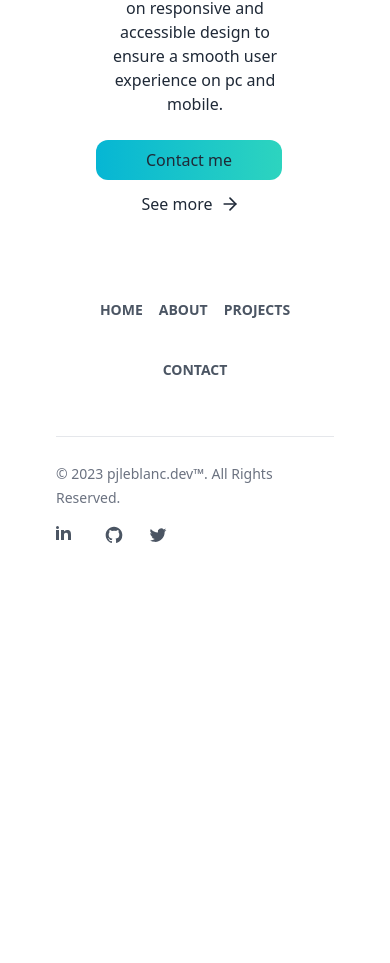
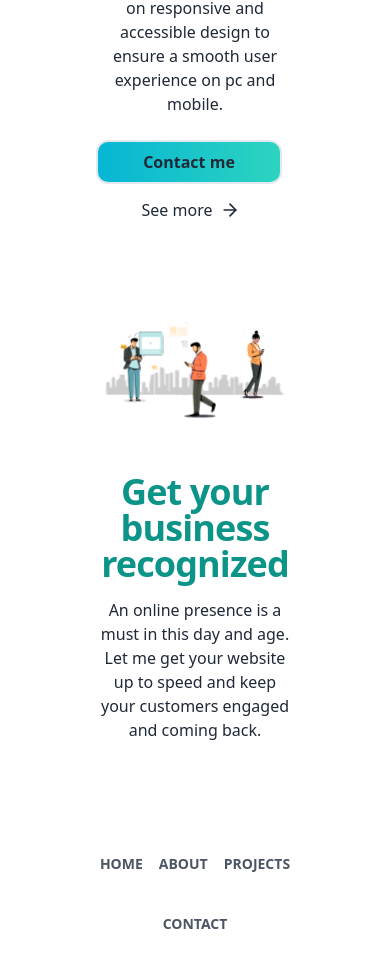
Before and after one commit to pjleb90/portfolio, a Next.js app: page / in a window 390 px wide. Shown: the part 933-1896 px from the top of the page. Before the commit the page ends 1498 px from the top, so only its background shows below. Built offline with nearby package versions, Linux system fonts and the light colour scheme.

Commit message:
small UI improvements

```diff
--- a/components/hero.tsx
+++ b/components/hero.tsx
@@ -12,12 +12,12 @@ const Hero = () => {
                         I focus on responsive and accessible design to ensure a smooth user experience on pc and mobile.
                     </p>
                     <div className="flex flex-col md:flex-row">
-                        <a href="/contact" className="bg-gradient-to-r from-cyan-500 to-teal-400 text-gray-800
-                                    dark:text-grey-800 focus:ring-4 focus:outline-none rounded-xl px-4 py-2
-                                    text-center mr-3 md:mr-0 dark:bg-blue-600 dark:hover:bg-blue-700">
+                        <a href="/contact" className="bg-gradient-to-r from-cyan-500 to-teal-400 text-gray-800 border-2 hover:border-gray-600 dark:hover:border-white
+                                    dark:text-grey-800 focus:ring-2 focus:outline-none rounded-xl px-4 py-2
+                                    text-center font-bold mr-3 md:mr-0">
                             Contact me
                         </a>
-                        <a href="/projects" className="inline-flex items-center justify-center px-8 py-3 mr-3 text-base font-medium text-center text-gray-800 dark:text-teal-500 rounded-lg bg-primary-700">
+                        <a href="/projects" className="inline-flex items-center justify-center px-8 py-3 mr-3 text-base font-medium text-center text-gray-800 dark:text-teal-500 rounded-lg bg-primary-700 border-2 border-white dark:border-gray-900 hover:border-gray-600 dark:hover:border-teal-500">
                             See more
                             <ArrowRight className="w-5 h-5 ml-2 -mr-1"/>
                         </a>
--- a/components/responsive-feature.tsx
+++ b/components/responsive-feature.tsx
@@ -8,11 +8,11 @@ import animationData from "@/assets/animation.json";
 const Responsive = () => {
     return (
         <div>
-            <div className="hidden lg:mt-0 lg:col-span-5 lg:flex px-4 bg-white dark:bg-gray-900 mb-6 pt-4 rounded-3xl mx-auto sm:max-w-xl md:max-w-full lg:max-w-screen-xl md:px-24 lg:px-8 ">
+            <div className="sm:block lg:mt-0 lg:col-span-5 lg:flex px-4 bg-white dark:bg-gray-900 mb-6 pt-4 rounded-3xl mx-auto sm:max-w-xl md:max-w-full lg:max-w-screen-xl md:px-24 lg:px-8 ">
                 <div className="flex flex-col items-center justify-between w-full mb-10 lg:flex-row">
                     <Lottie animationData={animationData} />
                     <div className="lg:mb-0 lg:max-w-lg lg:pr-5">
-                        <div className="max-w-xl mb-6">
+                        <div className="max-w-xl mb-6 text-center md:text-left">
                             <h2 className="max-w-xl mb-4 text-4xl font-bold text-teal-600 dark:text-teal-500 tracking-tight leading-none md:text-5xl xl:text-5xl">
                                 Get your business recognized
                             </h2>
```
